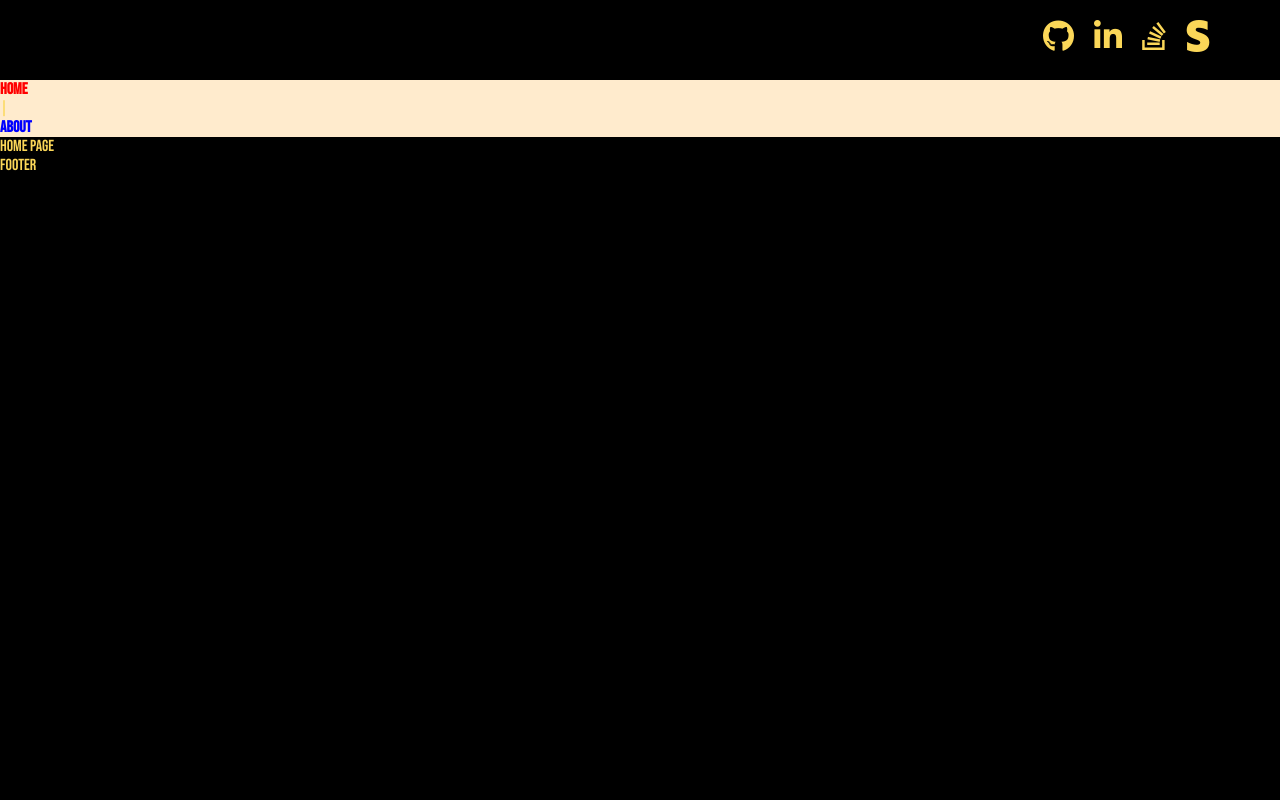
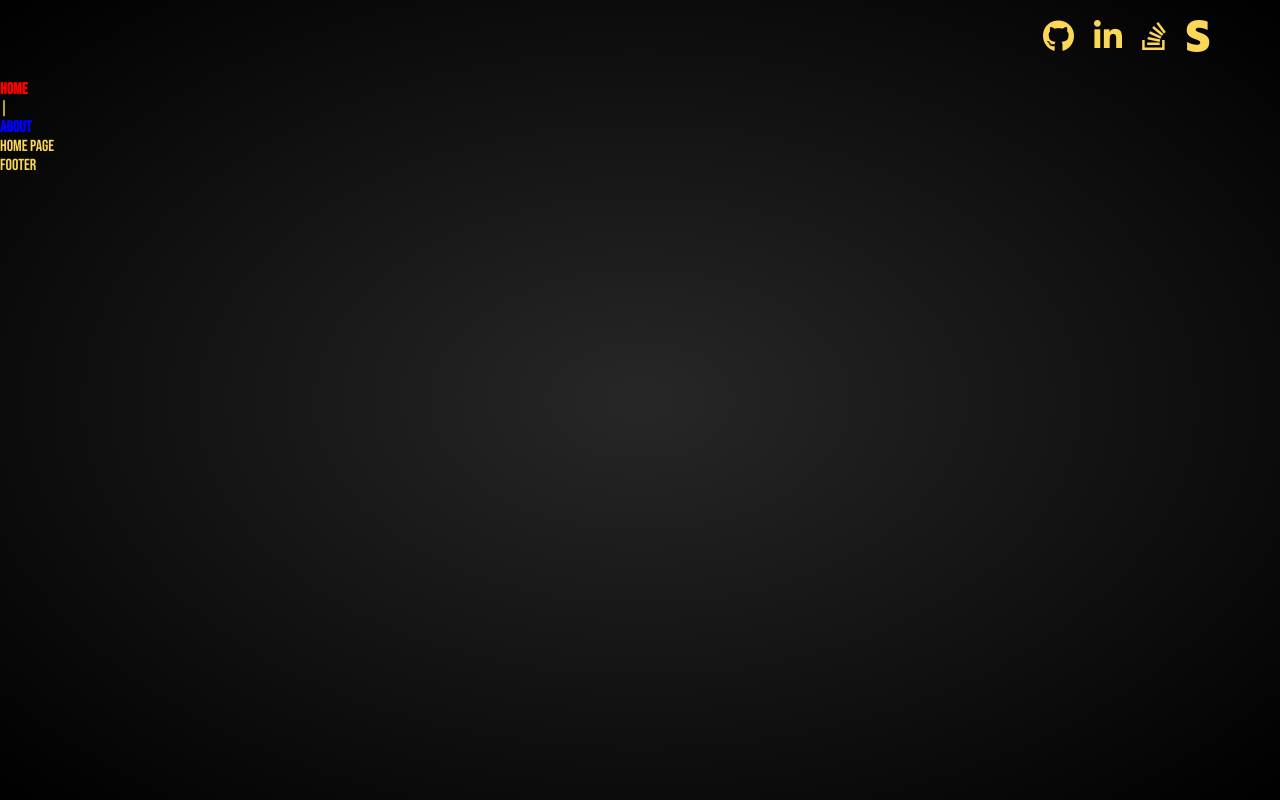
Before and after one commit to allencarlosdev/portfolio, a Vue app: page / in a window 1280 px wide. Built offline with nearby package versions, Linux system fonts and the light colour scheme.

Commit message:
Changing the background

```diff
--- a/src/App.vue
+++ b/src/App.vue
@@ -22,7 +22,7 @@
 <style>
 #app {
   font-family: var(--font);
-  background: var(--background-body);
+  /* background: var(--background-body); */
   color: var(--letter-color);
 }
 </style>
--- a/src/css/style.css
+++ b/src/css/style.css
@@ -7,6 +7,7 @@
     --background-body: #000;
     --letter-color:#fbd758;
     --font: 'Bebas Neue', sans-serif;
+    --background-footer:rgba(69, 69, 69, 0.2);
 
 
     /* z-index - variables */
@@ -22,5 +23,9 @@
 }
 
 body {
-    background-color: var(--background-body);
+    /* background-color: var(--background-body); */
+    background: radial-gradient(ellipse, rgb(39, 39, 39) 0%, rgba(0, 0, 0, 1) 100%);
+    position: relative;
+    padding-bottom: 3rem;
+    min-height: 100vh;
 }
--- a/src/views/ContentView.vue
+++ b/src/views/ContentView.vue
@@ -13,9 +13,9 @@
 </script>
 
 <style scoped>
-    .nav {
+    /* .nav {
         background-color: blanchedalmond;
-    }
+    } */
 
     .nav__link {
         font-weight: bold;
--- a/src/views/HeaderView.vue
+++ b/src/views/HeaderView.vue
@@ -34,7 +34,7 @@
     .header {
         width: 100%;
         height: 80px;
-        background-color: var(--background-body);
+        /* background-color: var(--background-body); */
         position: relative;
     }
 
```
